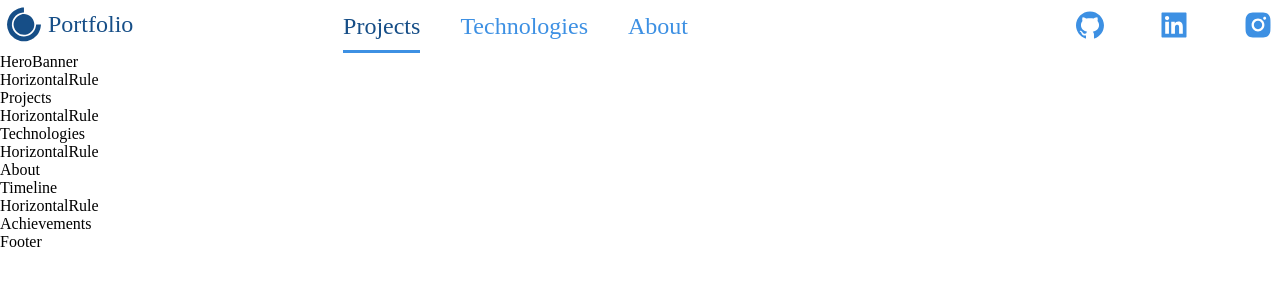
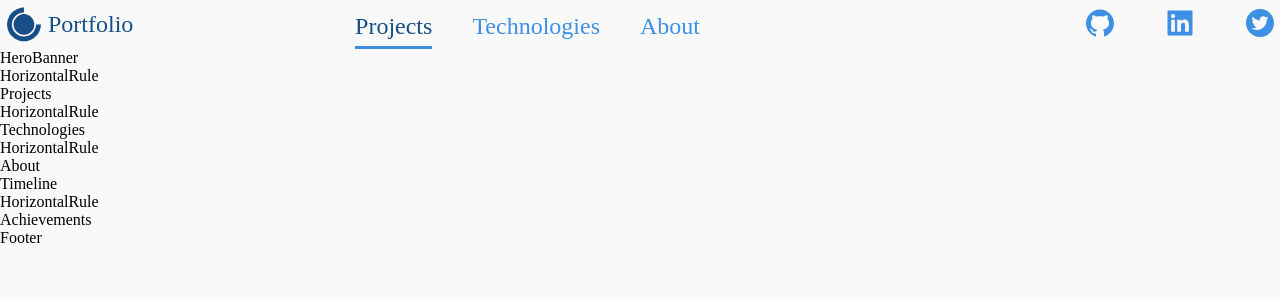
Before and after one commit to ndikumanaisaie/portfolio, a React (Create React App) app: page / in a window 1280 px wide. Shown: the top 300 px of the page. Built offline with nearby package versions, Linux system fonts and the light colour scheme.

Commit message:
Finish navbar

```diff
--- a/src/components/Navbar.jsx
+++ b/src/components/Navbar.jsx
@@ -2,9 +2,8 @@
 import React, { useEffect, useState } from 'react';
 import { Stack, Button, Box } from '@mui/material';
 import { Link } from 'react-router-dom';
-import { AiFillGithub, AiFillInstagram, AiFillLinkedin } from 'react-icons/ai';
+import { AiFillGithub, AiFillTwitterCircle, AiFillLinkedin } from 'react-icons/ai';
 import { DiCssdeck } from 'react-icons/di';
-import { MdDehaze } from 'react-icons/md';
 import Burger from './burger-menu/Burger.jsx';
 import StyledMenu from './burger-menu/StyledMenu.js';
 
@@ -53,7 +52,6 @@ const Navbar = () => {
 				className="menu-control-container"
 			>
 				<Burger open={open} setOpen={setOpen} />
-				{/* <MdDehaze /> */}
 			</div>
 			{
 				activeMenu ? (
@@ -64,22 +62,19 @@ const Navbar = () => {
 						>
 							<Link
 								to="/"
-								className='menu-item'
 								style={{ textDecoration: 'none', color: '#164e87', borderBottom: '3px solid #3d90e3' }}
 							>
           			Projects
 							</Link>
 							<a
-								href='#exercises'
+								href='#technologies'
 								className='menu-item'
-								style={{ textDecoration: 'none', color: '#3d90e3' }}
 							>
           			Technologies
 							</a>
 							<a
 								href='#about'
 								className='menu-item'
-								style={{ textDecoration: 'none', color: '#3d90e3' }}
 							>
           			About
 							</a>
@@ -94,21 +89,27 @@ const Navbar = () => {
 						>
 							<a
 								className="social-icon"
-								href='#exercises'
+								href='https://github.com/ndikumanaisaie'
+								target="_blank"
+								rel="noreferrer"
 							>
 								<AiFillGithub size="2rem" />
 							</a>
 							<a
 								className="social-icon"
-								href='#exercises'
+								href='https://www.linkedin.com/in/ndikumana-isaie-21166273'
+								target="_blank"
+								rel="noreferrer"
 							>
 								<AiFillLinkedin size="2rem" />
 							</a>
 							<a
 								className="social-icon"
-								href='#about'
+								href='https://twitter.com/Ndikuma38670724'
+								target="_blank"
+								rel="noreferrer"
 							>
-								<AiFillInstagram size="2rem"/>
+								<AiFillTwitterCircle size="2rem"/>
 							</a>
 						</Stack>
 					</Box>
@@ -116,27 +117,27 @@ const Navbar = () => {
 					<StyledMenu open={open}>
 						<Box>
 							<Box
-								className="portfolio-container"
+								className="mobile-portfolio-container"
 								marginTop="0.8rem"
 							>
 								<Link
 									to="/"
 									className='menu-item'
-									style={{ textDecoration: 'none', color: '#164e87', borderBottom: '3px solid #3d90e3' }}
+									style={{ textDecoration: 'none', color: '#ffffff' }}
 								>
           			Projects
 								</Link>
 								<a
 									href='#exercises'
 									className='menu-item'
-									style={{ textDecoration: 'none', color: '#3d90e3' }}
+									style={{ textDecoration: 'none', color: '#ffffff' }}
 								>
           			Technologies
 								</a>
 								<a
 									href='#about'
 									className='menu-item'
-									style={{ textDecoration: 'none', color: '#3d90e3' }}
+									style={{ textDecoration: 'none', color: '#ffffff' }}
 								>
           			About
 								</a>
@@ -151,21 +152,27 @@ const Navbar = () => {
 							>
 								<a
 									className="social-icon"
-									href='#exercises'
+									href='https://github.com/ndikumanaisaie'
+									target="_blank"
+									rel="noreferrer"
 								>
 									<AiFillGithub size="2rem" />
 								</a>
 								<a
 									className="social-icon"
-									href='#exercises'
+									href='https://www.linkedin.com/in/ndikumana-isaie-21166273'
+									target="_blank"
+									rel="noreferrer"
 								>
 									<AiFillLinkedin size="2rem" />
 								</a>
 								<a
 									className="social-icon"
-									href='#about'
+									href='https://twitter.com/Ndikuma38670724'
+									target="_blank"
+									rel="noreferrer"
 								>
-									<AiFillInstagram size="2rem"/>
+									<AiFillTwitterCircle size="2rem"/>
 								</a>
 							</Stack>
 						</Box>
--- a/src/components/burger-menu/StyledMenu.js
+++ b/src/components/burger-menu/StyledMenu.js
@@ -3,7 +3,7 @@ import styled from '@emotion/styled';
 const StyledMenu = styled.nav`
   display: flex;
   flex-direction: column;
-  background: #EFFFFA;
+  background: #011101;
   transform: ${({ open }) => (open ? 'translateX(0)' : 'translateX(-100%)')};
   height: 100vh;
   text-align: left;
@@ -16,12 +16,21 @@ const StyledMenu = styled.nav`
     width: 100%;
   }
 
-  .portfolio-container {
+  .mobile-portfolio-container {
     display: flex;
     flex-direction: column;
-    gap: 12px;
-    font-size: 24px;
+    gap: 22px;
+    font-size: 26px;
     align-items: flex-start;
+    margin-bottom: 32px;
+    border-bottom: 1px solid grey;
+    padding: 24px;
+  }
+
+  .social-icon {
+    color: #3d90e3;
+    border-radius: 50px;
+    padding: 6px;
   }
 `;
 
--- a/src/styles/style.css
+++ b/src/styles/style.css
@@ -4,17 +4,30 @@
   box-sizing: border-box;
 }
 
+body {
+  background-color: #f9f9f9;
+}
+
 .social-icon {
   transition: 0.3s ease;
   color: #3d90e3;
   border-radius: 50px;
-  padding: 6px;
+  padding: 4px;
 }
 
 .social-icon:hover {
-  background-color: #164e87;
-  transform: scale(1.2);
+  background-color: #dcdddd;
+  transform: scale(1.1);
   cursor: pointer;
+}
+
+.menu-item {
+  text-decoration: none;
+  color: #3d90e3;
+}
+
+.menu-item:hover {
+  text-decoration: underline;
 }
 
 @media screen and (min-width: 768px) {
```
